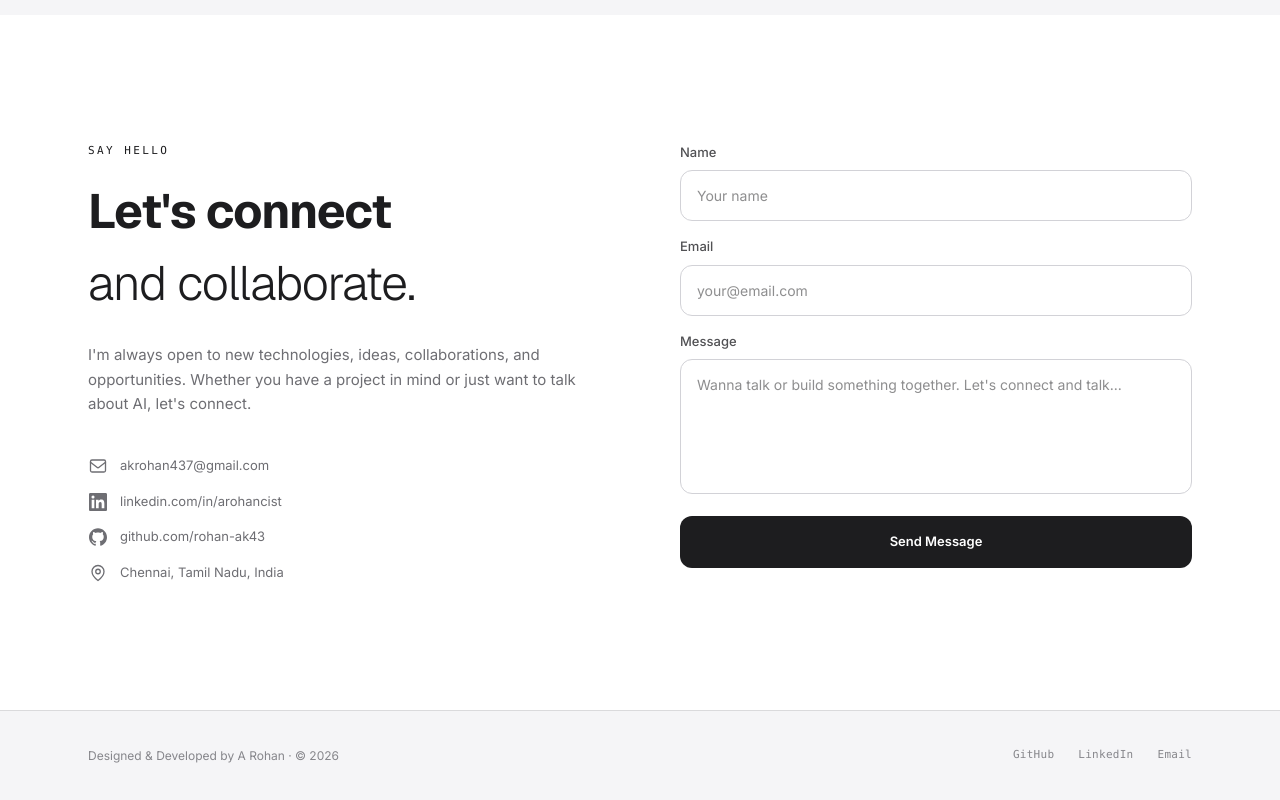
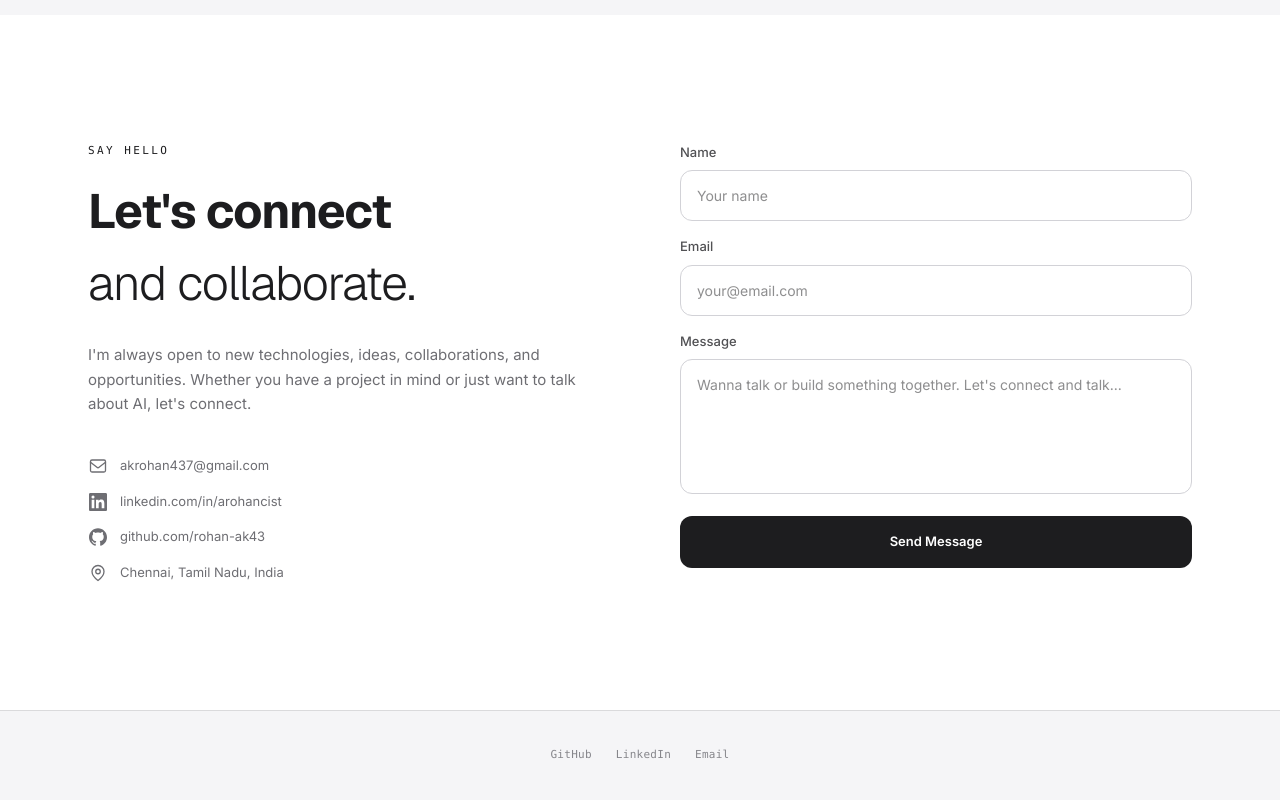
Before and after one commit to rohan-ak43/Portfolio, a React (Vite) app in the folder Frontend/: page / in a window 1280 px wide. Shown: the part 5034-5834 px from the top of the page. Built offline with nearby package versions, Linux system fonts and the light colour scheme.

Commit message:
Footer updated

```diff
--- a/Frontend/src/App.tsx
+++ b/Frontend/src/App.tsx
@@ -1552,10 +1552,7 @@
                 borderTop: dark ? '1px solid rgba(255,255,255,0.08)' : '1px solid rgba(29,29,31,0.12)',
             }}
         >
-            <div className="max-w-6xl mx-auto px-4 sm:px-6 flex flex-col sm:flex-row items-center justify-between gap-4">
-                <p className="text-[12px] text-center sm:text-left" style={{ color: dark ? '#6E6E73' : '#86868B' }}>
-                    Designed &amp; Developed by A Rohan &middot; &copy; 2026
-                </p>
+            <div className="max-w-6xl mx-auto px-4 sm:px-6 flex flex-col sm:flex-row items-center justify-center gap-4">
                 <div className="flex items-center gap-6">
                     {[
                         { href: 'https://github.com/rohan-ak43', label: 'GitHub' },
```
